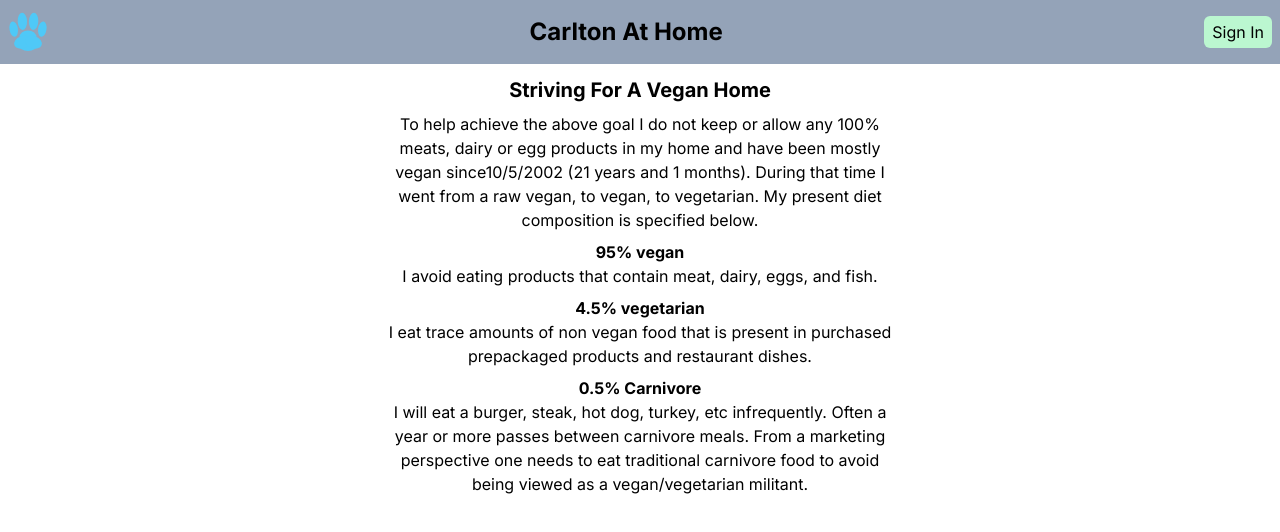
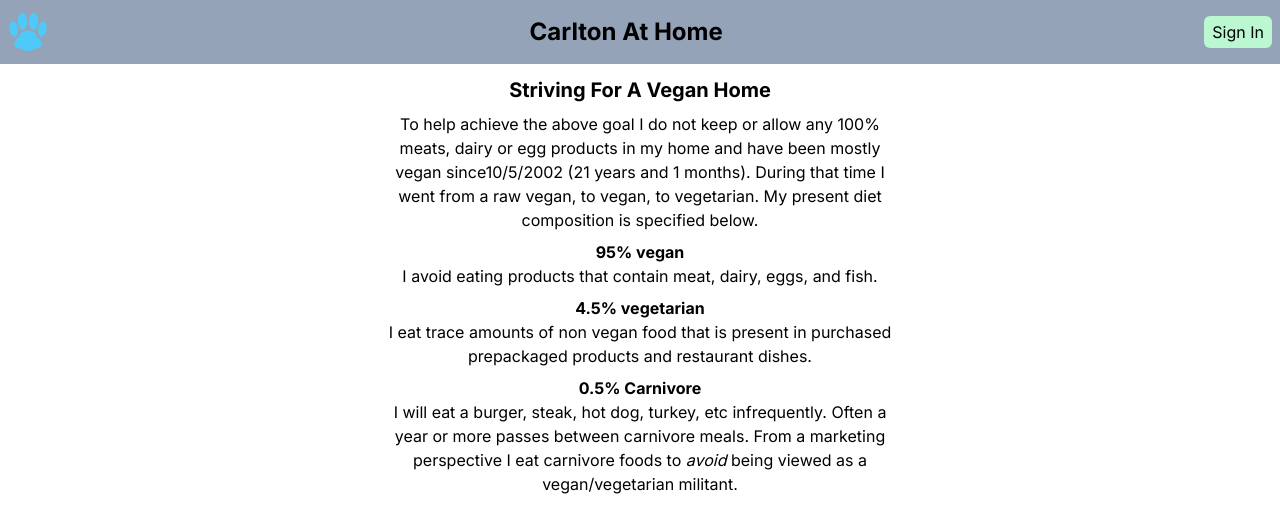
Before and after one commit to carltonj2000/carltonathome, a Next.js app: page /houserules in a window 1280 px wide. Shown: the top 532 px of the page. Built offline with nearby package versions, Linux system fonts and the light colour scheme; no server answers.

Commit message:
update house rules

```diff
--- a/src/app/houserules/page.tsx
+++ b/src/app/houserules/page.tsx
@@ -51,8 +51,9 @@ export default async function Food() {
         <p>
           I will eat a burger, steak, hot dog, turkey, etc infrequently. Often a
           year or more passes between carnivore meals. From a marketing
-          perspective one needs to eat traditional carnivore food to avoid being
-          viewed as a vegan/vegetarian militant.
+          perspective I eat carnivore foods to{" "}
+          <span className="italic">avoid</span> being viewed as a
+          vegan/vegetarian militant.
         </p>
       </div>
     </main>
```
